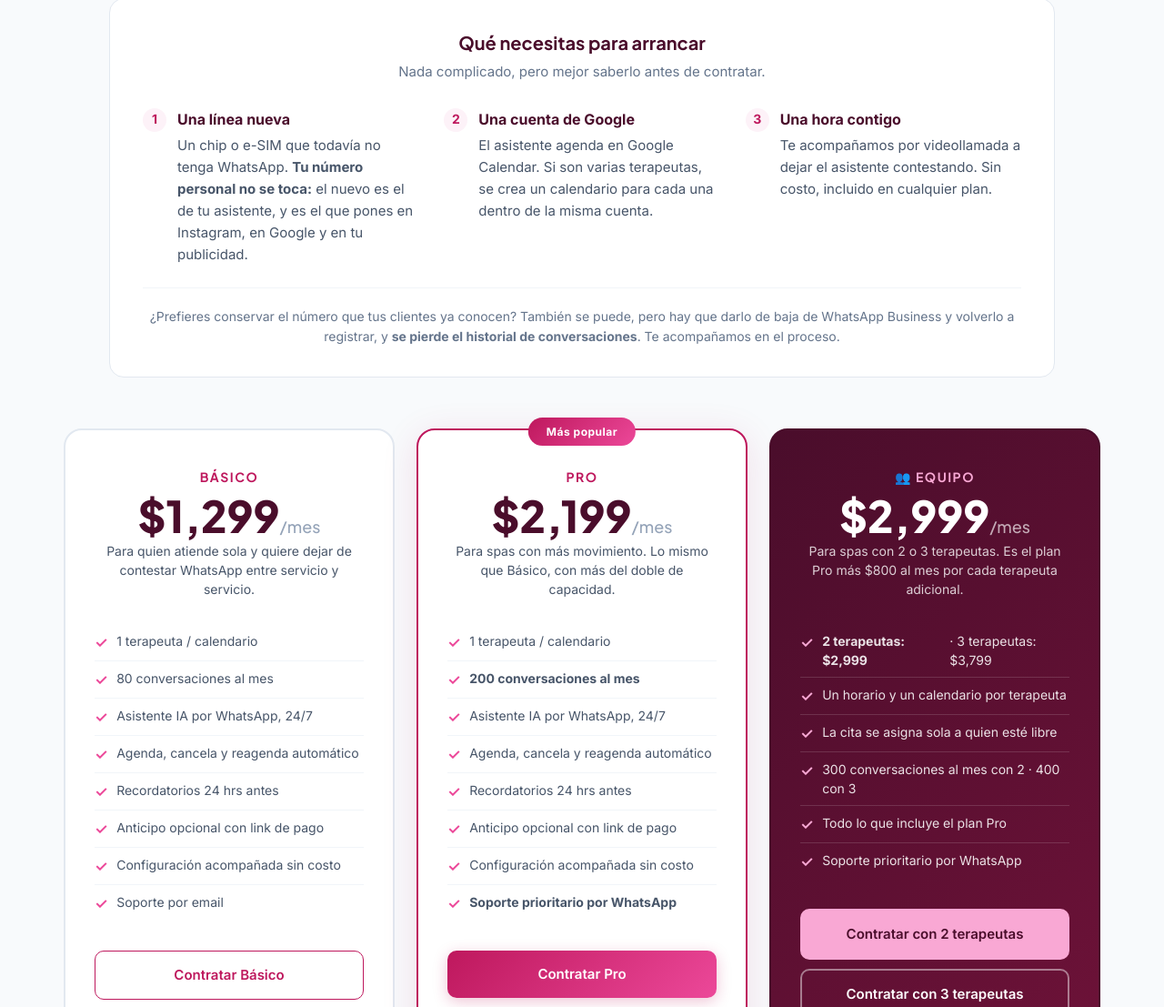
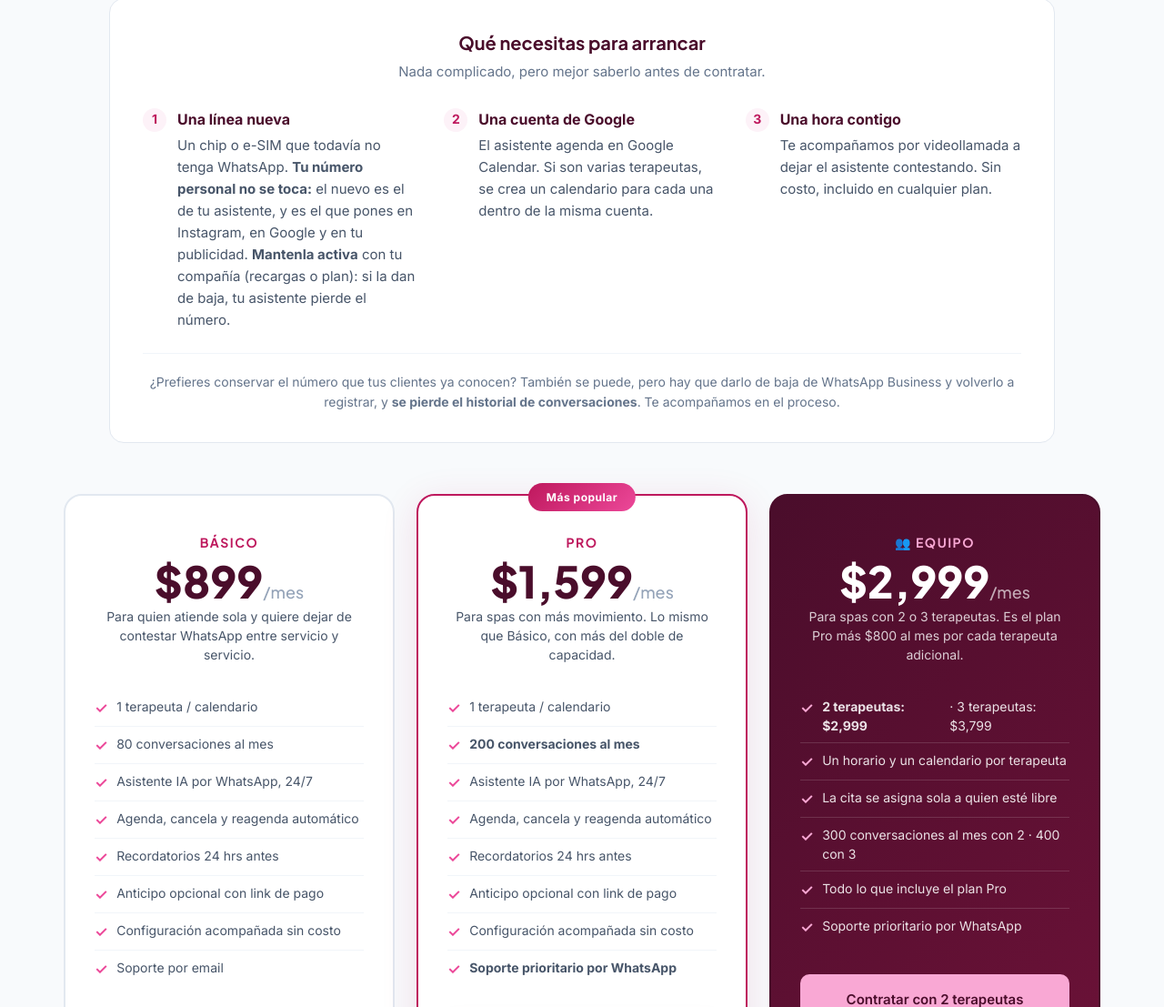
Before and after one commit to soluisfigo/agenspa-landing, a plain HTML site: page index.html in a window 1280 px wide. Shown: the part 5153-6260 px from the top of the page at 91% size. Drawn offline with Linux system fonts and the light colour scheme.

Commit message:
Add files via upload

```diff
--- a/index.html
+++ b/index.html
@@ -543,7 +543,7 @@ footer{background:#1f0512;padding:48px 24px;text-align:center}
           <span style="flex:0 0 auto;width:26px;height:26px;border-radius:50%;background:#FDF2F8;color:#BE185D;font-weight:700;font-size:14px;display:flex;align-items:center;justify-content:center">1</span>
           <div>
             <div style="font-weight:700;color:#4A0D2B;margin-bottom:4px">Una línea nueva</div>
-            <p style="margin:0;color:#475569;font-size:15px">Un chip o e-SIM que todavía no tenga WhatsApp. <strong>Tu número personal no se toca:</strong> el nuevo es el de tu asistente, y es el que pones en Instagram, en Google y en tu publicidad.</p>
+            <p style="margin:0;color:#475569;font-size:15px">Un chip o e-SIM que todavía no tenga WhatsApp. <strong>Tu número personal no se toca:</strong> el nuevo es el de tu asistente, y es el que pones en Instagram, en Google y en tu publicidad. <strong>Mantenla activa</strong> con tu compañía (recargas o plan): si la dan de baja, tu asistente pierde el número.</p>
           </div>
         </div>
         <div style="display:flex;gap:12px;align-items:flex-start">
@@ -567,7 +567,7 @@ footer{background:#1f0512;padding:48px 24px;text-align:center}
       <!-- BÁSICO -->
       <div class="price-card">
         <div class="plan-name">Básico</div>
-        <div class="plan-price">$1,299<span>/mes</span></div>
+        <div class="plan-price">$899<span>/mes</span></div>
         <div class="plan-desc">Para quien atiende sola y quiere dejar de contestar WhatsApp entre servicio y servicio.</div>
         <ul class="plan-features">
           <li><span class="check-icon">✓</span> 1 terapeuta / calendario</li>
@@ -584,7 +584,7 @@ footer{background:#1f0512;padding:48px 24px;text-align:center}
       <!-- PRO -->
       <div class="price-card popular">
         <div class="plan-name">Pro</div>
-        <div class="plan-price">$2,199<span>/mes</span></div>
+        <div class="plan-price">$1,599<span>/mes</span></div>
         <div class="plan-desc">Para spas con más movimiento. Lo mismo que Básico, con más del doble de capacidad.</div>
         <ul class="plan-features">
           <li><span class="check-icon">✓</span> 1 terapeuta / calendario</li>
@@ -632,7 +632,7 @@ footer{background:#1f0512;padding:48px 24px;text-align:center}
         <tr><th></th><th>Recepcionista tradicional</th><th>AgenSpa IA</th></tr>
       </thead>
       <tbody>
-        <tr><td>Costo mensual</td><td class="old">$8,000 - $15,000</td><td class="new">Desde $1,299</td></tr>
+        <tr><td>Costo mensual</td><td class="old">$8,000 - $15,000</td><td class="new">Desde $899</td></tr>
         <tr><td>Horario</td><td class="old">8 hrs, con días de descanso</td><td class="new">24/7, todos los días</td></tr>
         <tr><td>Tiempo de respuesta</td><td class="old">Minutos u horas</td><td class="new">Segundos</td></tr>
         <tr><td>Recordatorios</td><td class="old">A mano, cuando hay tiempo</td><td class="new">Automáticos, un día antes</td></tr>
```
